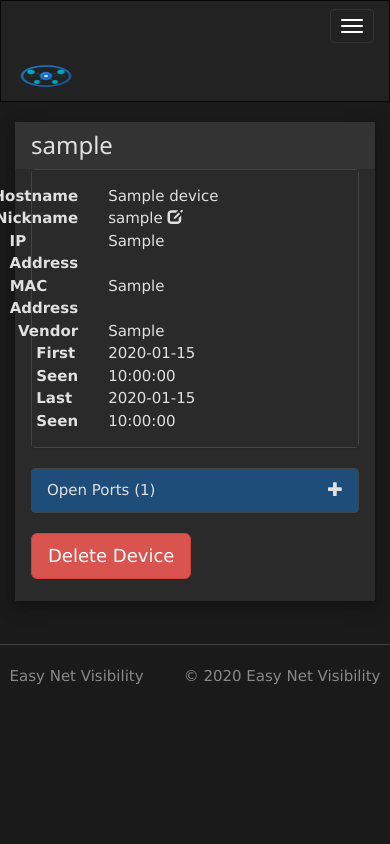
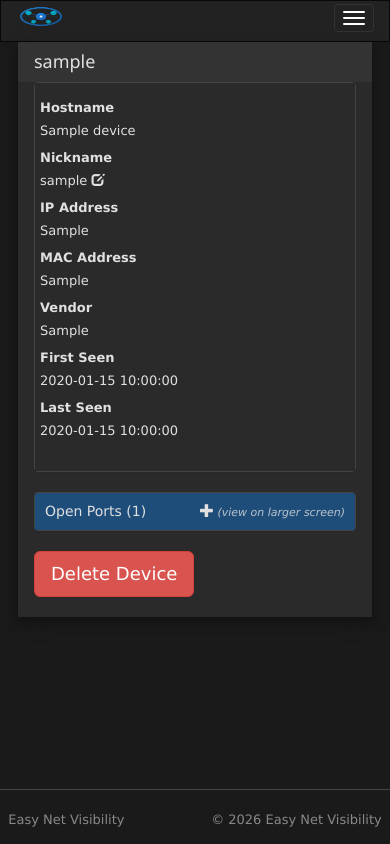
Before and after one commit to rdar-lab/easyNetVisibility, a Django app: page /device/1/ in a window 390 px wide. Run offline with Django 3.2, Linux system fonts and the light colour scheme; a user stored in the database is signed in; tables that the repository leaves empty hold one stand-in row (values such as "Sample post"); some libraries are stand-ins or nearby versions.

Commit message:
Mobile browser support (#46)
Co-authored-by: copilot-swe-agent[bot] <198982749+Copilot@users.noreply.github.com>

```diff
--- a/easyNetVisibility/server/server_django/easy_net_visibility/easy_net_visibility_server/static/css/local.css
+++ b/easyNetVisibility/server/server_django/easy_net_visibility/easy_net_visibility_server/static/css/local.css
@@ -1,7 +1,14 @@
 /* Dark Theme Styles */
+html {
+  height: 100%;
+}
+
 body {
   background-color: #1a1a1a;
   color: #e0e0e0;
+  min-height: 100%;
+  display: flex;
+  flex-direction: column;
 }
 
 /* The switch - the box around the slider */
@@ -201,10 +208,12 @@ h3 {
   color: #e0e0e0 !important;
 }
 
-/* Footer dark theme */
+/* Footer dark theme - sticky at bottom */
 #footer-div {
   background-color: #1a1a1a;
   color: #888;
+  margin-top: auto;
+  padding: 15px 0;
 }
 
 /* Alerts dark theme */
@@ -219,3 +228,180 @@ h3 {
   border-color: #7a1f1f;
   color: #f8d7da;
 }
+
+/* Mobile Responsive Styles */
+/* Table wrapper for horizontal scroll on mobile */
+.table-responsive-mobile {
+  overflow-x: auto;
+  -webkit-overflow-scrolling: touch;
+}
+
+/* Limit table width on large screens for better aesthetics */
+@media (min-width: 1200px) {
+  .table-responsive-mobile {
+    max-width: 1400px;
+    margin: 0 auto;
+  }
+
+  #main-div {
+    max-width: 1600px;
+    margin: 0 auto;
+  }
+}
+
+/* Ensure tables don't break mobile layout */
+@media (max-width: 768px) {
+  /* Reduce container margins on mobile */
+  .container {
+    padding-left: 10px;
+    padding-right: 10px;
+  }
+
+  table {
+    font-size: 13px;
+  }
+
+  table tbody td,
+  table thead th {
+    padding: 8px 6px;
+    white-space: nowrap;
+  }
+
+  /* Make buttons more compact but touch-friendly */
+  .w3-btn-block {
+    padding: 8px 10px;
+    font-size: 13px;
+    min-width: 90px;
+  }
+
+  /* Improve modal display on mobile */
+  .modal-dialog {
+    margin: 10px;
+  }
+
+  /* Better spacing for device details on mobile */
+  .panel-body .row {
+    margin-bottom: 8px;
+  }
+
+  /* Make device info labels stack properly on mobile */
+  .panel-body .row .col-xs-3 {
+    text-align: left !important;
+    margin-bottom: 2px;
+  }
+
+  .panel-body .row .col-xs-3 .pull-right {
+    float: none !important;
+  }
+
+  /* Make navbar more compact on mobile - !important needed to override inline styles */
+  .navbar-brand img {
+    width: 50px !important;
+    height: 35px !important;
+    margin-top: -5px !important;
+  }
+
+  /* Make navbar thinner on mobile */
+  .navbar {
+    min-height: 40px;
+    margin-bottom: 0;
+  }
+
+  .navbar-header {
+    min-height: 40px;
+  }
+
+  .navbar-toggle {
+    margin-top: 3px;
+    margin-bottom: 3px;
+    padding: 6px 8px;
+  }
+
+  .navbar-brand {
+    padding: 3px 15px;
+    height: 40px;
+    line-height: 34px;
+  }
+
+  /* Better h3 sizing on mobile */
+  h3 {
+    font-size: 22px;
+  }
+
+  /* Hide ports panel on mobile - too complex for small screens */
+  #portPanel {
+    display: none !important;
+  }
+
+  /* Show message when ports are hidden on mobile */
+  .panel-heading a[href="#portPanel"]::after {
+    content: " (view on larger screen)";
+    font-size: 11px;
+    font-style: italic;
+    opacity: 0.8;
+  }
+}
+
+/* Extra small devices (phones, less than 576px) */
+@media (max-width: 575px) {
+  body {
+    font-size: 13px;
+  }
+
+  h3 {
+    font-size: 18px;
+  }
+
+  /* Make device info full width on very small screens */
+  .panel-body .row .col-xs-3,
+  .panel-body .row .col-xs-9 {
+    width: 100%;
+    float: none;
+    padding-left: 10px;
+    padding-right: 10px;
+  }
+
+  .panel-body .row .col-xs-3 strong {
+    display: block;
+    margin-bottom: 3px;
+  }
+
+  /* Reduce padding on containers */
+  .with-margins {
+    padding-left: 8px;
+    padding-right: 8px;
+  }
+
+  /* Make table text smaller on phones but maintain readability */
+  table {
+    font-size: 12px;
+  }
+
+  table tbody td,
+  table thead th {
+    padding: 6px 4px;
+  }
+
+  /* Compact buttons on small screens */
+  .w3-btn-block {
+    padding: 6px 8px;
+    font-size: 12px;
+    min-width: 80px;
+  }
+
+  /* Better panel spacing */
+  .panel {
+    margin-bottom: 10px;
+  }
+
+  .panel-heading {
+    font-size: 14px;
+    padding: 8px 10px;
+  }
+
+  /* Status page button sizing */
+  .btn-danger.btn-sm {
+    padding: 6px 10px;
+    font-size: 12px;
+  }
+}
--- a/easyNetVisibility/server/server_django/easy_net_visibility/easy_net_visibility_server/templates/base.html
+++ b/easyNetVisibility/server/server_django/easy_net_visibility/easy_net_visibility_server/templates/base.html
@@ -17,13 +17,13 @@
 {% block body %}
 
 <nav class="navbar navbar-inverse" role="navigation">
-  <div class="navbar-header">
+<!--  <div class="navbar-header">-->
     <button type="button" class="navbar-toggle" data-toggle="collapse" data-target=".navbar-collapse">
       <span class="icon-bar"></span>
       <span class="icon-bar"></span>
       <span class="icon-bar"></span>
     </button>
-  </div>
+<!--  </div>-->
   <a class="navbar-brand" href="/"><img src="/static/logo.png"
                                                   style="width:60px;height:40px;margin-top:-10px"></a>
   <div class="navbar-collapse collapse">
@@ -50,10 +50,10 @@
 </div>
 
 <br/>
-<hr class="no-margins"/>
 <div id="footer-div" class="clearfix with-margins">
+    <hr class="no-margins"/>
     <div class="pull-left">&nbsp;&nbsp;Easy Net Visibility</div>
-    <div class="pull-right">&copy; 2020 Easy Net Visibility&nbsp;&nbsp;</div>
+    <div class="pull-right">&copy; 2026 Easy Net Visibility&nbsp;&nbsp;</div>
 </div>
 {% endblock %}
 </body>
--- a/easyNetVisibility/server/server_django/easy_net_visibility/easy_net_visibility_server/templates/device.html
+++ b/easyNetVisibility/server/server_django/easy_net_visibility/easy_net_visibility_server/templates/device.html
@@ -68,6 +68,7 @@
                                         class="glyphicon glyphicon-plus"></span></a></div>
                                 <div id="portPanel" class="panel-collapse collapse">
                                     <div class="panel-body">
+                                        <div class="table-responsive-mobile">
                                         <div class="row" style="border-bottom: 2px solid #555;">
                                             <div class="col-xs-1"><b>Port</b></div>
                                             <div class="col-xs-2"><b>Protocol</b></div>
@@ -88,6 +89,7 @@
                                             <div class="col-xs-2">{{ port.last_seen|date:"Y-m-d H:i:s" }}</div>
                                         </div>
                                         {% endfor %}
+                                        </div>
                                     </div>
                                 </div>
                             </div>
--- a/easyNetVisibility/server/server_django/easy_net_visibility/easy_net_visibility_server/templates/home.html
+++ b/easyNetVisibility/server/server_django/easy_net_visibility/easy_net_visibility_server/templates/home.html
@@ -26,7 +26,8 @@
             Subnet: {{ subnet }}
         </h3>
         <div style="margin-left: 15px; margin-right: 15px;">
-        <table class="sortable-table" style="width: 100%; min-width: 800px; table-layout: auto;">
+        <div class="table-responsive-mobile">
+        <table class="sortable-table" style="width: 100%; table-layout: auto;">
             <thead>
             <tr style="border-bottom: 2px solid #555;">
                 <th nowrap data-sort-type="text">Name</th>
@@ -107,6 +108,7 @@
             </tbody>
         </table>
         </div>
+        </div>
     </div>
     {% endfor %}
 
```
Also changed, not shown: easyNetVisibility/server/server_django/easy_net_visibility/conf/settings.json (+3 -12 lines), 1 other file.
